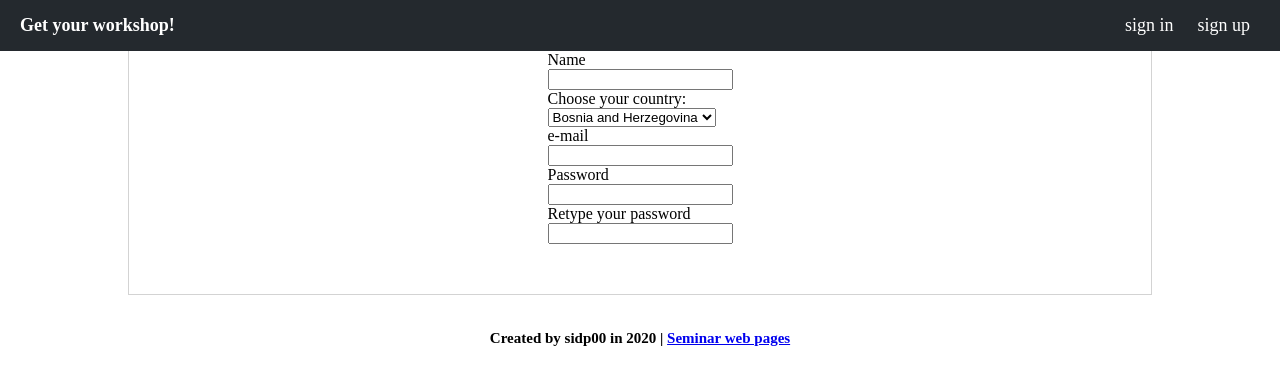
After one commit to sidapetr/marienthal, a PHP site: page /register.php in a window 1280 px wide. The commit adds this page. Shown: the top 385 px of the page. Run offline with PHP 8.4, Linux system fonts and the light colour scheme.

Commit message:
kontrola existence uživatele v session, registrační formulář

```diff
--- a/header.php
+++ b/inc/header.php
@@ -6,7 +6,7 @@
     <meta name="viewport" content="width=device-width, initial-scale=1">
     <meta name="author" content="sidp00">
     <meta name="keywords" content="Marienthal, intercultural, seminar, workshop">
-    <link rel="stylesheet" href="style.css">
+    <link rel="stylesheet" type="text/css" href="style.css">
 </head>
 <body>
     <div id="container">
--- a/index.php
+++ b/index.php
@@ -1,6 +1,6 @@
 <?php
-require_once 'db.php';
-include 'header.php';
+require_once 'inc/db.php';
+include 'inc/header.php';
 $pageTitle = 'main page';
 ?>
 
@@ -16,4 +16,4 @@ $pageTitle = 'main page';
     Maecenas sollicitudin justo nec dolor commodo rhoncus. Donec commodo, risus at convallis pretium, mauris nunc ultrices lectus, id posuere neque mi venenatis turpis. Nulla aliquam orci in nisi dictum, cursus porta urna imperdiet. Aliquam venenatis imperdiet consequat. Maecenas vitae elit nec nibh vulputate iaculis non sed massa. Nulla facilisi. Aliquam sed odio nec nunc pellentesque dictum consectetur in ex. Ut quis metus vel ipsum semper blandit id et sapien.</p>
 
 <?php
-include 'footer.php';
+include 'inc/footer.php';
--- /dev/null
+++ b/login.php
@@ -0,0 +1 @@
+<?php
--- /dev/null
+++ b/register.php
@@ -0,0 +1,44 @@
+<?php
+require_once 'inc/db.php';
+include 'inc/header.php';
+$pageTitle = 'registration page';
+?>
+<div id="registration">
+    <form method="post">
+        <div>
+            <label for="name">Name</label>
+            <input type="text" name="name" required>
+        </div>
+        <div>
+            <label for="country">Choose your country:</label>
+            <select id="country" required>
+                <option value="BIH">Bosnia and Herzegovina</option>
+                <option value="CZE">Czech Republic</option>
+                <option value="DEU">Germany</option>
+                <option value="ITA">Italy</option>
+                <option value="LVA">Latvia</option>
+                <option value="LTU">Lithuania</option>
+                <option value="POL">Poland</option>
+                <option value="ESP">Spain</option>
+                <option value="SWE">Sweeden</option>
+            </select>
+        </div>
+        <div>
+            <label for="mail">e-mail</label>
+            <input type="email" name="mail" required>
+        </div>
+        <div>
+            <label for="passwd">Password</label>
+            <input type="password" required>
+        </div>
+        <div>
+            <label for="passwd2">Retype your password</label>
+            <input type="password" required>
+        </div>
+
+    </form>
+</div>
+
+
+<?php
+include 'inc/footer.php';
--- a/style.css
+++ b/style.css
@@ -1,12 +1,9 @@
-html body{
+body{
     display: block;
     height: 100%;
     width: 100%;
     margin: 0;
     padding: 0;
-}
-
-body{
     color: black;
     background-color: white;
     min-width: 400px;
@@ -58,6 +55,21 @@ main{
     padding: 50px 20px;
 }
 
+#registration{
+    display: block;
+    text-align: center;
+}
+
+#registration form{
+    display: inline-block;
+    margin: 0 auto;
+    text-align: left;
+}
+
+label{
+    display: block;
+}
+
 footer{
     display: block;
     position: relative;
```
Also changed, not shown: composer.json (deleted, +0 -15 lines), inc/db.php (renamed from db.php), inc/footer.php (renamed from footer.php).
